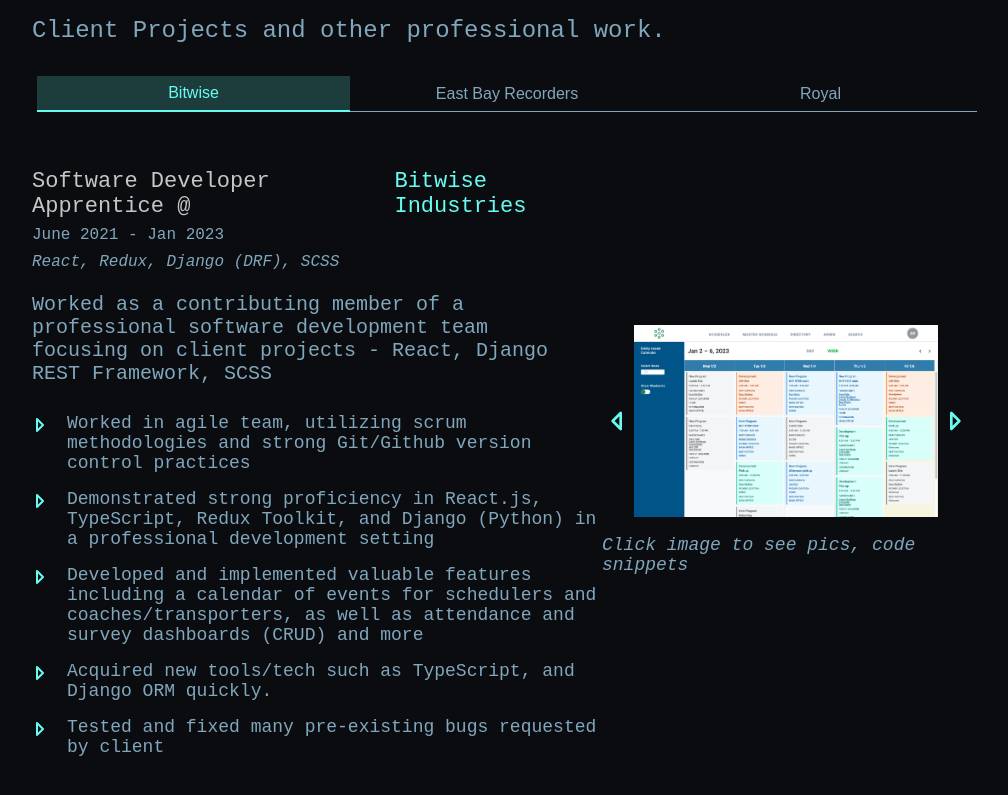
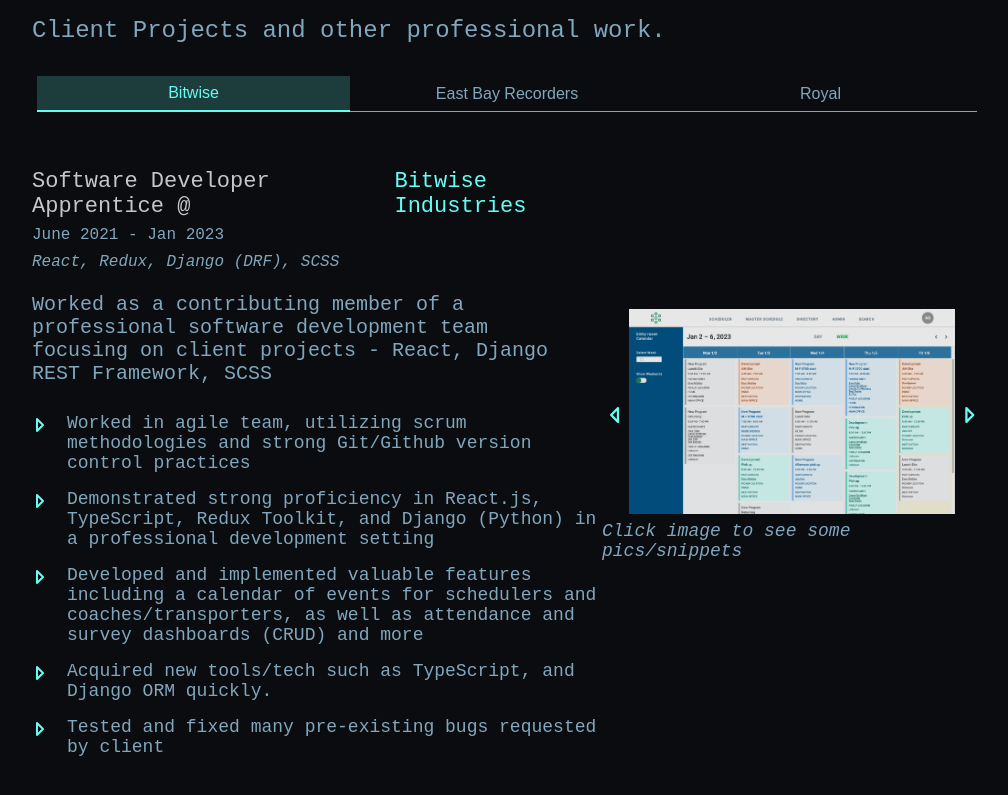
Before and after one commit to andrewjspivey/as_portfolio-2023, a React (Create React App) app: page / in a window 1280 px wide. Shown: the part 1674-2469 px from the top of the page, without its empty margins (133-1141 px from the left). Built offline with nearby package versions, Linux system fonts and the light colour scheme; a web font is replaced by a local one.

Commit message:
fix up image slider in experience

```diff
--- a/src/Components/ImageSlider/ImageSlider.js
+++ b/src/Components/ImageSlider/ImageSlider.js
@@ -2,20 +2,38 @@
 import styled from "styled-components";
 import { TbCaretLeft, TbCaretRight } from "react-icons/tb";
 import SliderModal from "./SliderModal";
+import { ImageContainer } from "./SliderModal";
+import { StyledButton } from "../Nav/Nav";
+import media from "../../media";
 
 const SliderContainer = styled.div`
   display: flex;
   align-items: center;
+  /* justify-content: space-between; */
 `;
 
 const StyledImage = styled.img`
-  width: 80%;
+  width: 100%;
   cursor: pointer;
+  opacity: 0.9;
+  -webkit-transition: 0.3s ease-in-out;
+  transition: 0.3s ease-in-out;
+  &:hover {
+    opacity: 1;
+  }
 `;
 
 const Hint = styled.p`
   font-style: italic;
   font-size: 1.125rem;
+  margin: 0 auto;
+`;
+
+const ButtonContainer = styled.div`
+  width: 100%;
+  display: flex;
+  justify-content: space-evenly;
+  margin: 2rem 2rem 1rem 2rem;
 `;
 
 function ImageSlider({ project }) {
@@ -25,22 +43,6 @@
   React.useEffect(() => {
     setCurrentImageIndex(0);
   }, [project]);
-
-  const handleNextImage = () => {
-    const images = project.images;
-    console.log("next clicked!!!");
-    if (images[currentImageIndex + 1]) {
-      setCurrentImageIndex(currentImageIndex + 1);
-    }
-  };
-
-  const handlePrevImage = () => {
-    const images = project.images;
-    console.log("prev clicked!!!");
-    if (images[currentImageIndex - 1]) {
-      setCurrentImageIndex(currentImageIndex - 1);
-    }
-  };
 
   return (
     <>
@@ -59,26 +61,40 @@
             alignItems: "center",
           }}
         >
-          <SliderContainer>
-            <TbCaretLeft
-              color="#66FCF1"
-              size={32}
-              onClick={handlePrevImage}
-              cursor="pointer"
-            />
-            <StyledImage
-              src={project.images[currentImageIndex]}
-              alt="slider"
-              onClick={() => setShowModal(true)}
-            />
-            <TbCaretRight
-              color="#66FCF1"
-              size={32}
-              onClick={handleNextImage}
-              cursor="pointer"
-            />
+          <SliderContainer onClick={() => setShowModal(true)}>
+            <TbCaretLeft color="#66FCF1" size={32} cursor="pointer" />
+            <ImageContainer>
+              <StyledImage
+                src={project.images[currentImageIndex]}
+                alt="slider"
+                onClick={() => setShowModal(true)}
+              />
+            </ImageContainer>
+            <TbCaretRight color="#66FCF1" size={32} cursor="pointer" />
           </SliderContainer>
-          <Hint>Click image to see pics, code snippets</Hint>
+          <Hint>Click image to see some pics/snippets</Hint>
+          <ButtonContainer>
+            {project?.links?.live && (
+              <a
+                style={{ color: "#66FCF1" }}
+                href={project.links.live}
+                target="_blank"
+                rel="noreferrer"
+              >
+                <StyledButton>LIVE</StyledButton>
+              </a>
+            )}
+            {project?.links?.github && (
+              <a
+                style={{ color: "#66FCF1" }}
+                href={project.links.github}
+                target="_blank"
+                rel="noreferrer"
+              >
+                <StyledButton>GITHUB</StyledButton>
+              </a>
+            )}
+          </ButtonContainer>
         </div>
       )}
     </>
--- a/src/Components/ImageSlider/SliderModal.js
+++ b/src/Components/ImageSlider/SliderModal.js
@@ -3,13 +3,18 @@
 import { TbCaretLeft, TbCaretRight } from "react-icons/tb";
 import media from "../../media";
 
-const SliderContainer = styled.div`
-  display: flex;
-  align-items: center;
+export const ImageContainer = styled.div`
+  justify-self: center;
+  width: 100%;
+  height: 100%;
+  max-height: 600px;
+  overflow-y: auto;
+  background: transparent;
+  object-fit: cover;
 `;
 
 const StyledImage = styled.img`
-  width: 80%;
+  width: 100%;
   cursor: pointer;
 `;
 
@@ -18,6 +23,7 @@
   align-items: center;
   justify-content: center;
   z-index: 10;
+  /* width: 100%; */
 `;
 
 const StyledModal = styled.div`
@@ -32,7 +38,7 @@
   z-index: 9;
   ${media.tablet`
   width: 80%;
-  padding: 1rem;
+  /* padding: 1rem; */
   `};
 `;
 
@@ -75,7 +81,9 @@
             onClick={handlePrevImage}
             cursor="pointer"
           />
-          <StyledImage src={project.images[currentIndex]} alt="slider" />
+          <ImageContainer>
+            <StyledImage src={project.images[currentIndex]} alt="slider" />
+          </ImageContainer>
           <TbCaretRight
             color="#66FCF1"
             size={64}
```
